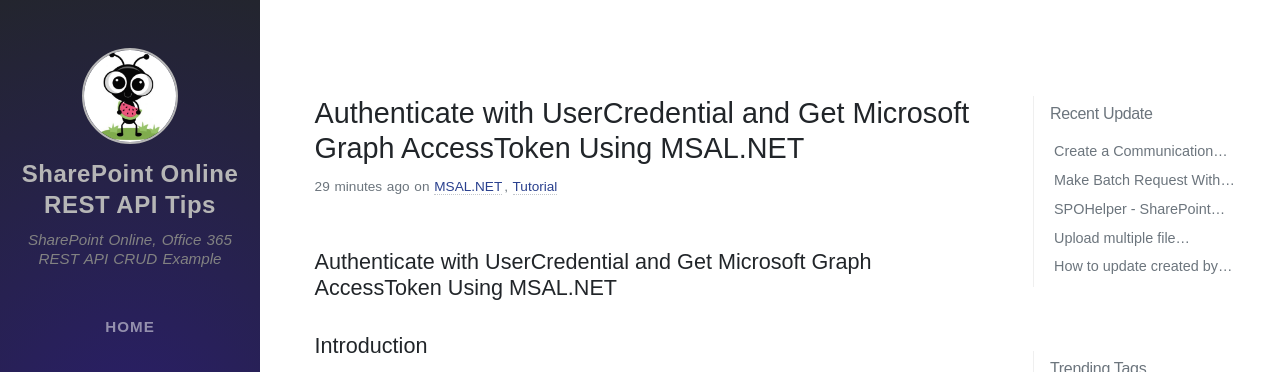
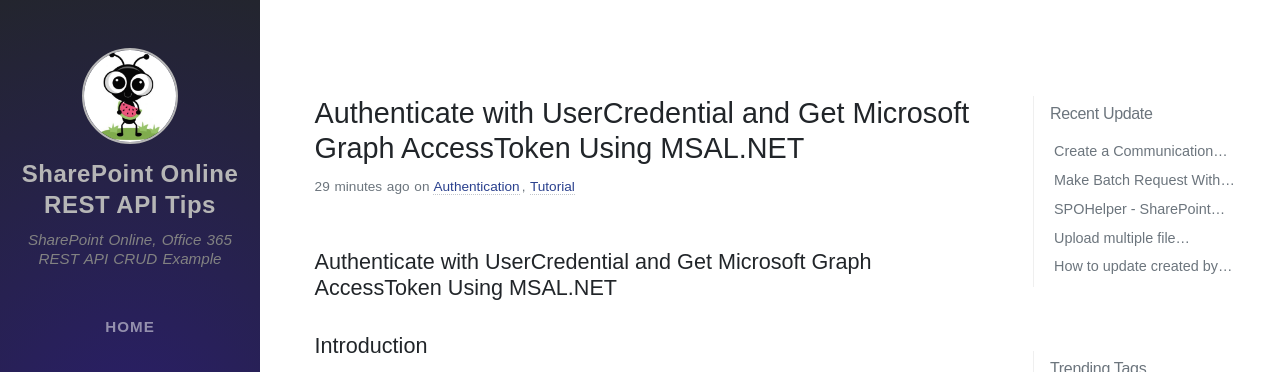
Before and after one commit to anomepani/anomepani.github.io, a Jekyll site: the page built from _posts/2021-05-02-authenticate-with-usercredential-and-get-microsoft-graph-accesstoken-using-msal.net.md, in a window 1280 px wide and 900 px high. Shown: the top 372 px of the window. Built offline with Jekyll 4.4.1, drawn with Linux system fonts in a browser that asks for light colours; nearby versions of some CDN libraries; some web fonts are replaced; comment, search, counter and statistics services are not loaded.

Commit message:
Updated Category for blog

```diff
--- a/_posts/2021-05-02-authenticate-with-usercredential-and-get-microsoft-graph-accesstoken-using-msal.net.md
+++ b/_posts/2021-05-02-authenticate-with-usercredential-and-get-microsoft-graph-accesstoken-using-msal.net.md
@@ -1,7 +1,7 @@
 ---
 title: Authenticate with UserCredential and Get Microsoft Graph AccessToken Using MSAL.NET
 date: 2021-05-02 16:30:00 +0530
-categories: [MSAL.NET, Tutorial]
+categories: [Authentication, Tutorial]
 tags: [MicrosoftGraph,MSAL.NET]
 ---
 
```
